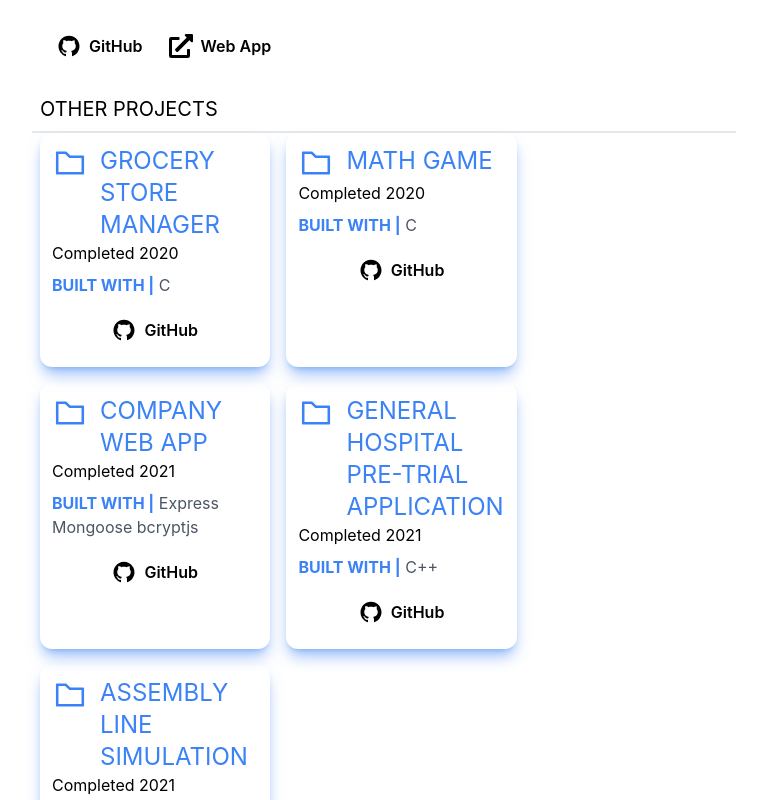
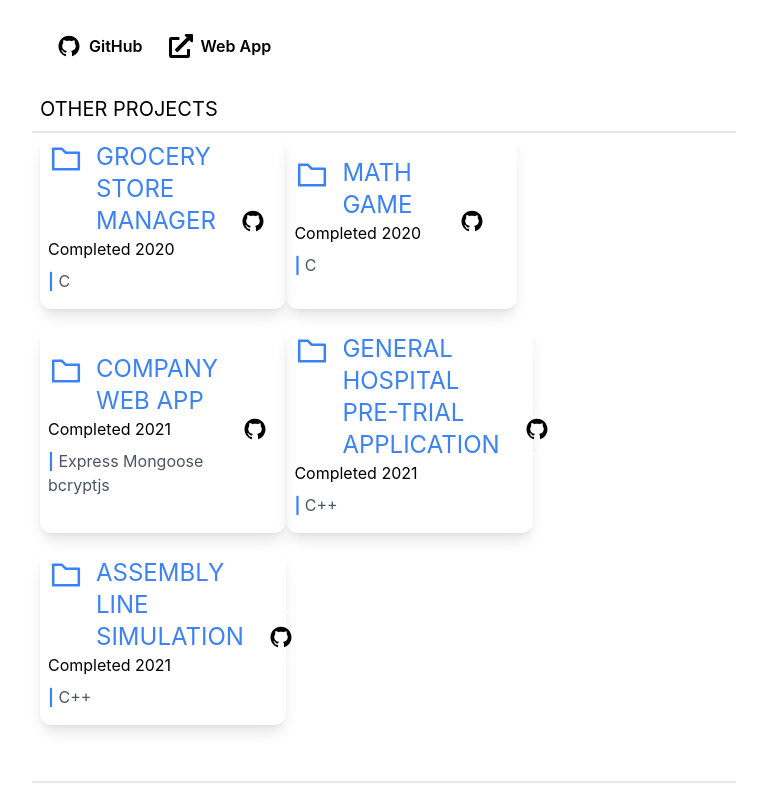
Before and after one commit to alecvaluev/portfolio, a React (Create React App) app: page / in a window 1280 px wide. Shown: the part 3500-4300 px from the top of the page, without its empty margins (256-1023 px from the left). Built offline with nearby package versions, Linux system fonts and the light colour scheme.

Commit message:
updated ProjectCard for mobile

```diff
--- a/src/components/ProjectCard.jsx
+++ b/src/components/ProjectCard.jsx
@@ -19,8 +19,10 @@ export default function ProjectCard({prj}) {
 
     return (
         <div className={`w-full ${!video && 'md:w-[35%]'} flex`}>
-            <div className={`w-[100%] ${screenMode.highlight.shadow} ${video ? 'border-t md:border-none md:w-[50%] md:shadow-none': 'rounded-xl m-2 shadow-lg p-3'}`}
+            <div className={`w-[100%] md:border-none ${screenMode.highlight.shadow} ${video ? 'border-t md:w-[50%] md:shadow-none': ' m-2 p-2 md:rounded-xl md:shadow-lg border-t flex justify-between place-items-center'}`}
                  style={{zIndex: 1000}}>
+
+                 {/* name, vid, desc */}
                 <div>
                     <div className={`flex gap-3 ${video ? 'font-bold text-5xl mt-8' : 'text-2xl'} ${screenMode.highlight.text} uppercase`}>
                         <span className='hidden md:block text-4xl'><AiOutlineFolder /></span>
@@ -49,19 +51,30 @@ export default function ProjectCard({prj}) {
                         )
                     }
 
+
+                    <div className={`${video ? 'py-6' : 'py-2'} inline-block ${darkMode? screenMode.dark.bg: screenMode.light.bg}`}>
+                        <TextHighlight name={video && 'Built with'} text={tools.toString().replaceAll(',', '  ')}/>
                     </div>
-                <div>
-                    <div className={`${video ? 'py-6' : 'py-2'} inline-block ${darkMode? screenMode.dark.bg: screenMode.light.bg}`}>
-                        <TextHighlight name={'Built with'} text={tools.toString().replaceAll(',', '  ')}/>
                 </div>
                 <div className={`flex flex-wrap justify-around ${video ? 'md:justify-start md:my-4': 'md:my-0'} font-semibold mx-3 my-8`}>
                     {
-                            github && <a href={github} className={`${screenMode.highlight.hover.text} border ${darkMode ? screenMode.dark.border: screenMode.light.border} rounded p-3 hover:border ${screenMode.highlight.hover.border} flex gap-2`}><span className='text-2xl'><AiOutlineGithub/></span> <span className=''>GitHub</span></a>
+                        github &&
+                            <a href={github}
+                                className={`${screenMode.highlight.hover.text} ${darkMode ? screenMode.dark.border: screenMode.light.border} ${screenMode.highlight.hover.border} border rounded p-3 hover:border  flex gap-2`}
+                                >
+                                    <span className='text-2xl'><AiOutlineGithub/></span>
+                                    <span className={`${!video && 'hidden'}`}>GitHub</span>
+                            </a>
                     }
                     {
-                            website && <a href={website} className={`${screenMode.highlight.hover.text} border ${darkMode ? screenMode.dark.border: screenMode.light.border} rounded p-3 hover:border ${screenMode.highlight.hover.border} flex gap-2`}><span className='text-2xl'><FaExternalLinkAlt/></span> Web App</a>
+                        website &&
+                            <a href={website}
+                                className={`${screenMode.highlight.hover.text} border ${darkMode ? screenMode.dark.border: screenMode.light.border} rounded p-3 hover:border ${screenMode.highlight.hover.border} flex gap-2`}
+                                >
+                                    <span className='text-2xl'><FaExternalLinkAlt/></span>
+                                    <span className={`${!video && 'hidden'}`}>Web App</span>
+                            </a>
                     }
-                    </div>
                 </div>
             </div>
             {
```
Lines whose indentation alone changed are shown as unchanged.
